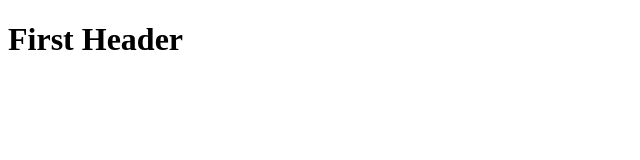
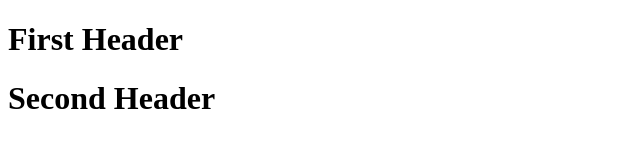
Before and after one commit to Chidera12318/Project_Tracking, a plain HTML site: page index.html in a window 1280 px wide. Shown: the whole page, without its empty margins (0-640 px from the left). Drawn offline with Linux system fonts and the light colour scheme.

Commit message:
Added second header

```diff
--- a/index.html
+++ b/index.html
@@ -7,5 +7,14 @@
 </head>
 <body>
     <h1>First Header</h1>
+    <h1>Second Header</h1>
+    <!-- <h1>Third Header</h1>
+    <h1>Fourth Header</h1>
+    <h1>Fifth Header</h1>
+    <h1>Six Header</h1>
+    <h1>Seven Header</h1>
+    <h1>Eight Header</h1>
+    <h1>Nine Header</h1>
+     -->
 </body>
 </html>
```
